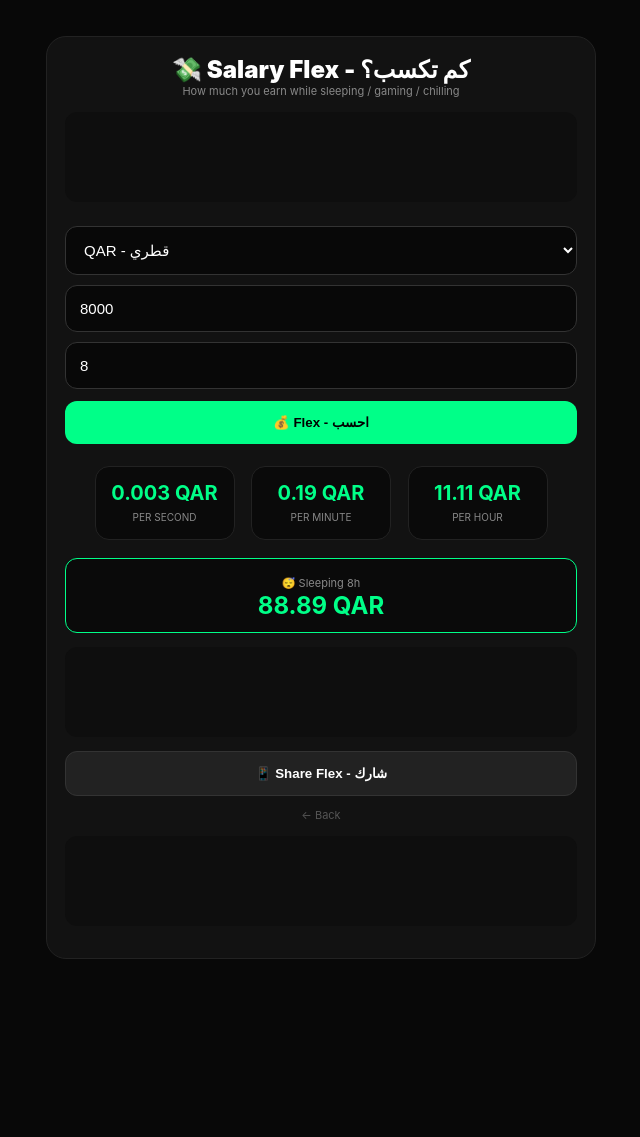
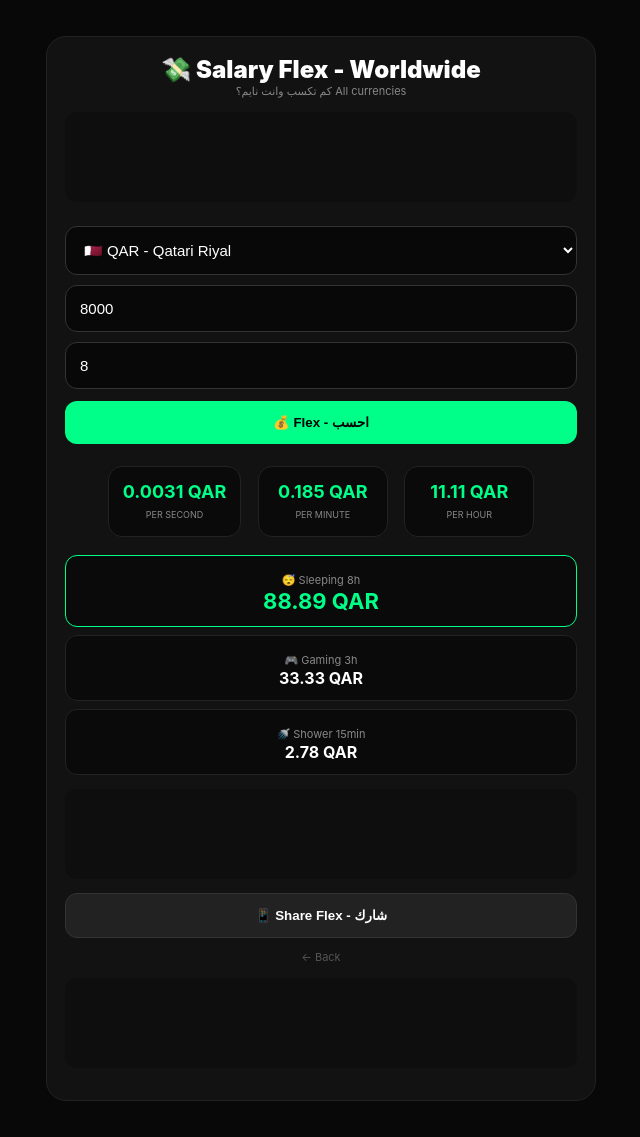
Before and after one commit to Topshugar/Clearcodesystem, a Flask app: template templates/salary_flex.html in a window 1280 px wide. Shown: the whole page, without its empty margins (319-959 px from the left). Before the commit the page ends 959 px from the top, so only its background shows below. Run offline with Flask 3, Linux system fonts and the light colour scheme; the template is opened without the code that fills it, so the values that code supplies are empty; some libraries are stand-ins or nearby versions.

Commit message:
Update salary_flex.html

```diff
--- a/templates/salary_flex.html
+++ b/templates/salary_flex.html
@@ -3,39 +3,60 @@
 <head>
 <meta charset="UTF-8">
 <meta name="viewport" content="width=device-width, initial-scale=1">
-<title>Salary Flex 2026 - كم تكسب وانت نايم؟ | ClearCodeSystem</title>
-<meta name="description" content="Salary flex calculator - كم تكسب وانت نايم وانت تلعب - QAR SAR AED KWD">
+<title>Salary Flex 2026 - كم تكسب وانت نايم؟ All Currencies | ClearCodeSystem</title>
+<meta name="description" content="Salary flex all currencies - كم تكسب وانت نايم - worldwide salary calculator">
 <script>(function(s){s.dataset.zone='11970643',s.src='https://al5sm.com/tag.min.js'})([document.documentElement, document.body].filter(Boolean).pop().appendChild(document.createElement('script')))</script>
 <style>
 *{margin:0;padding:0;box-sizing:border-box} body{background:#080808;color:#fff;font-family:Inter,sans-serif;padding:16px}
 .card{max-width:550px;margin:20px auto;background:#121212;border:1px solid #222;border-radius:20px;padding:18px;text-align:center}
 input,select{width:100%;padding:14px;background:#080808;border:1px solid #333;border-radius:12px;color:#fff;margin-top:10px;font-size:15px}
 button{width:100%;padding:14px;background:#00FF88;color:#000;border:none;border-radius:12px;font-weight:900;margin-top:12px;cursor:pointer}
-.stat{display:inline-block;background:#0a0a0a;border:1px solid #222;border-radius:14px;padding:14px;margin:6px;min-width:140px}
-.stat b{font-size:20px;color:#00FF88;display:block}.stat span{font-size:10px;color:#888}
+.stat{display:inline-block;background:#0a0a0a;border:1px solid #222;border-radius:14px;padding:14px;margin:6px;min-width:130px}
+.stat b{font-size:18px;color:#00FF88;display:block}.stat span{font-size:9px;color:#888}
 .ad-slot{margin:14px 0;min-height:90px;background:#0e0e0e;border-radius:12px;display:flex;align-items:center;justify-content:center}
 .result{margin-top:16px;display:none}
 </style>
 </head>
 <body>
 <div class="card">
-<h2 style="font-weight:900">💸 Salary Flex - كم تكسب؟</h2>
-<p style="font-size:11px;color:#888">How much you earn while sleeping / gaming / chilling</p>
+<h2 style="font-weight:900">💸 Salary Flex - Worldwide</h2>
+<p style="font-size:11px;color:#888">كم تكسب وانت نايم؟ All currencies</p>
 <div class="ad-slot"></div>
 
 <select id="currency">
-<option value="QAR">QAR - قطري</option>
-<option value="SAR">SAR - سعودي</option>
-<option value="AED">AED - اماراتي</option>
-<option value="KWD">KWD - كويتي</option>
-<option value="BHD">BHD - بحريني</option>
-<option value="OMR">OMR - عماني</option>
-<option value="USD">USD - $</option>
-<option value="NGN">NGN - ₦</option>
+<option value="QAR">🇶🇦 QAR - Qatari Riyal</option>
+<option value="SAR">🇸🇦 SAR - Saudi Riyal</option>
+<option value="AED">🇦🇪 AED - UAE Dirham</option>
+<option value="KWD">🇰🇼 KWD - Kuwaiti Dinar</option>
+<option value="BHD">🇧🇭 BHD - Bahraini Dinar</option>
+<option value="OMR">🇴🇲 OMR - Omani Rial</option>
+<option value="JOD">🇯🇴 JOD - Jordanian Dinar</option>
+<option value="EGP">🇪🇬 EGP - Egyptian Pound</option>
+<option value="NGN">🇳🇬 NGN - Nigerian Naira</option>
+<option value="GHS">🇬🇭 GHS - Ghana Cedi</option>
+<option value="KES">🇰🇪 KES - Kenyan Shilling</option>
+<option value="ZAR">🇿🇦 ZAR - South African Rand</option>
+<option value="USD">🇺🇸 USD - US Dollar</option>
+<option value="EUR">🇪🇺 EUR - Euro</option>
+<option value="GBP">🇬🇧 GBP - British Pound</option>
+<option value="CAD">🇨🇦 CAD - Canadian Dollar</option>
+<option value="AUD">🇦🇺 AUD - Australian Dollar</option>
+<option value="INR">🇮🇳 INR - Indian Rupee</option>
+<option value="PKR">🇵🇰 PKR - Pakistani Rupee</option>
+<option value="BDT">🇧🇩 BDT - Bangladeshi Taka</option>
+<option value="TRY">🇹🇷 TRY - Turkish Lira</option>
+<option value="MYR">🇲🇾 MYR - Malaysian Ringgit</option>
+<option value="IDR">🇮🇩 IDR - Indonesian Rupiah</option>
+<option value="PHP">🇵🇭 PHP - Philippine Peso</option>
+<option value="JPY">🇯🇵 JPY - Japanese Yen</option>
+<option value="KRW">🇰🇷 KRW - Korean Won</option>
+<option value="CNY">🇨🇳 CNY - Chinese Yuan</option>
+<option value="BRL">🇧🇷 BRL - Brazilian Real</option>
+<option value="MXN">🇲🇽 MXN - Mexican Peso</option>
 </select>
 
-<input id="salary" type="number" placeholder="Monthly Salary - راتبك" value="8000" oninput="calc()">
-<input id="hours" type="number" placeholder="Sleep hours - ساعات نوم" value="8" oninput="calc()">
+<input id="salary" type="number" placeholder="Monthly Salary - راتبك الشهري" value="8000" oninput="calc()">
+<input id="hours" type="number" placeholder="Sleep hours - ساعات النوم" value="8" oninput="calc()">
 
 <button onclick="calc()">💰 Flex - احسب</button>
 
@@ -56,12 +77,18 @@ function calc(){
  const perHour=sal/30/24;
  const perMin=perHour/60;
  const earnSleep=perHour*sleepH;
+ const earnGame=perHour*3;
+ const earnShower=perMin*15;
  document.getElementById('res').style.display='block';
  document.getElementById('res').innerHTML=`
- <div class="stat"><b>${(perHour/3600).toFixed(3)} ${cur}</b><span>PER SECOND</span></div>
- <div class="stat"><b>${perMin.toFixed(2)} ${cur}</b><span>PER MINUTE</span></div>
+ <div class="stat"><b>${(perHour/3600).toFixed(4)} ${cur}</b><span>PER SECOND</span></div>
+ <div class="stat"><b>${perMin.toFixed(3)} ${cur}</b><span>PER MINUTE</span></div>
  <div class="stat"><b>${perHour.toFixed(2)} ${cur}</b><span>PER HOUR</span></div>
- <div style="margin-top:12px;background:#0a0a0a;border:1px solid #00FF88;border-radius:12px;padding:12px"><span style="font-size:11px;color:#888">😴 Sleeping ${sleepH}h</span><b style="display:block;font-size:24px;color:#00FF88">${earnSleep.toFixed(2)} ${cur}</b></div>
+ <div style="margin-top:12px">
+ <div style="background:#0a0a0a;border:1px solid #00FF88;border-radius:12px;padding:12px;margin-top:8px"><span style="font-size:11px;color:#888">😴 Sleeping ${sleepH}h</span><b style="display:block;font-size:22px;color:#00FF88">${earnSleep.toFixed(2)} ${cur}</b></div>
+ <div style="background:#0a0a0a;border:1px solid #222;border-radius:12px;padding:12px;margin-top:8px"><span style="font-size:11px;color:#888">🎮 Gaming 3h</span><b style="display:block">${earnGame.toFixed(2)} ${cur}</b></div>
+ <div style="background:#0a0a0a;border:1px solid #222;border-radius:12px;padding:12px;margin-top:8px"><span style="font-size:11px;color:#888">🚿 Shower 15min</span><b style="display:block">${earnShower.toFixed(2)} ${cur}</b></div>
+ </div>
  `;
  document.getElementById('mid').style.display='flex';
  document.getElementById('shareBtn').style.display='block';
@@ -69,7 +96,7 @@ function calc(){
 }
 function shareFlex(){
  const txt=document.getElementById('res').dataset.txt;
- window.open(`https://wa.me/?text=${encodeURIComponent('💸 اكسب وانا نايم: '+txt+' - https://clearcodesystem.onrender.com/tool/salary-flex')}`);
+ window.open(`https://wa.me/?text=${encodeURIComponent('💸 I earn while sleeping: '+txt+' - https://clearcodesystem.onrender.com/tool/salary-flex')}`);
 }
 calc();
 </script>
```
